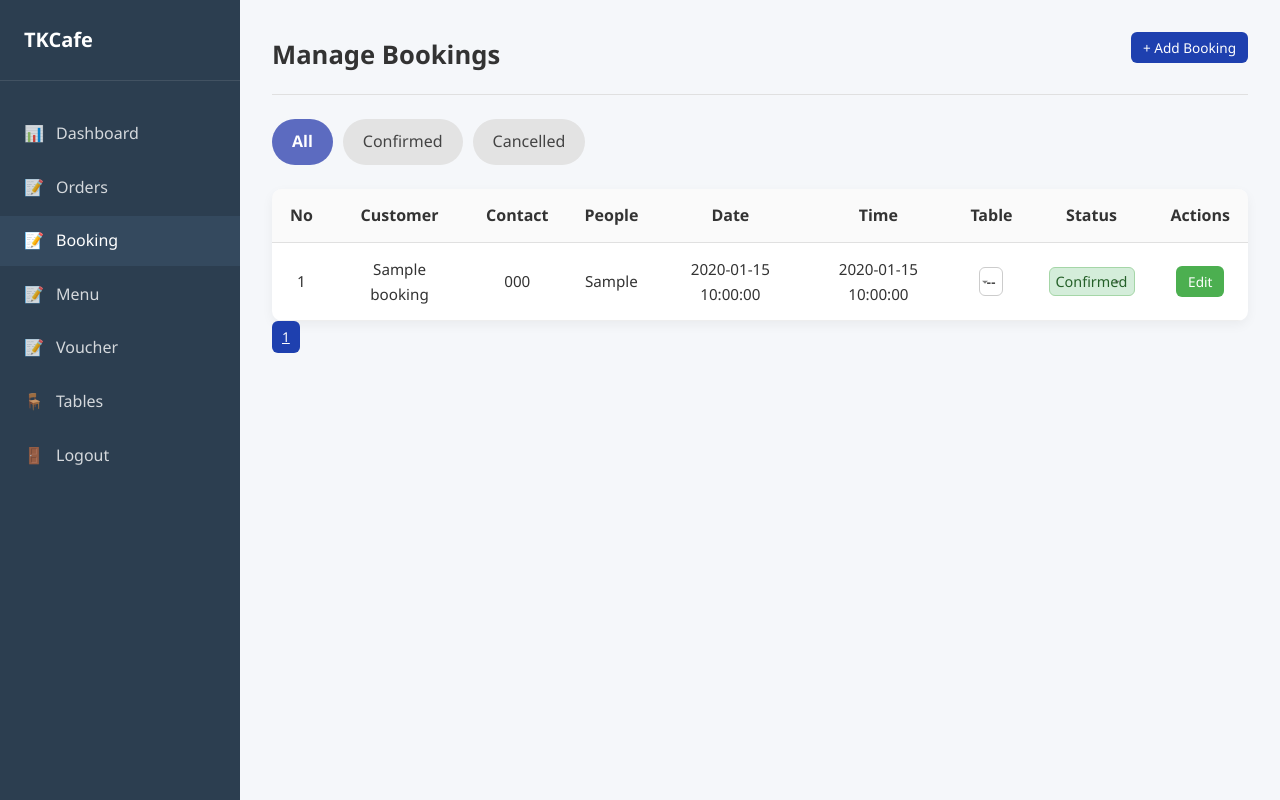
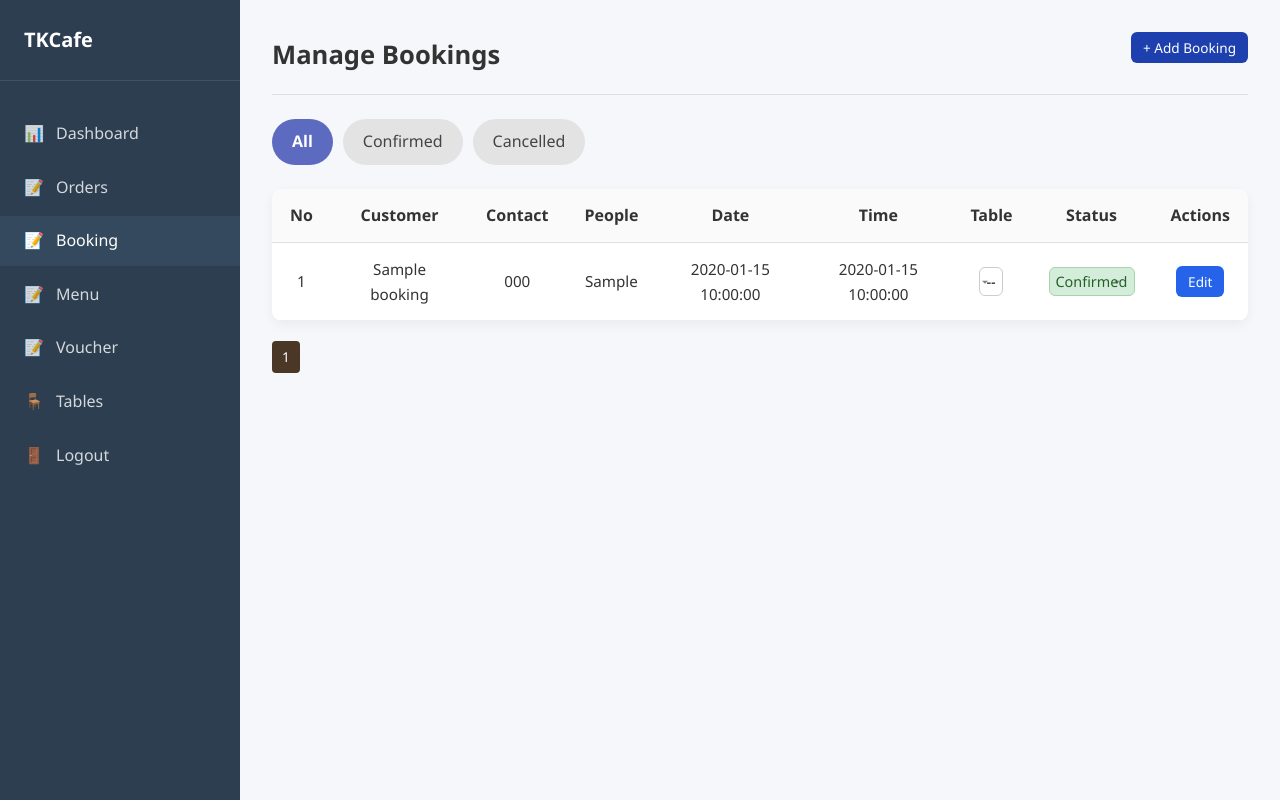
Before and after one commit to NurinNasya/TKCafe, a PHP site: page /Views/manage_booking.php in a window 1280 px wide. Run offline with PHP 8.4, Linux system fonts and the light colour scheme; the visitor is signed in with stand-in values (Sample User, id 1); tables that the repository leaves empty or names only in its code hold one stand-in row (values such as "Sample post").

Commit message:
admincss

```diff
--- a/public/css/admin.css
+++ b/public/css/admin.css
@@ -1751,22 +1744,12 @@ textarea.input-field {
 }
 
 .edit-btn {
-  background-color: #4caf50;
+  background-color: #2563eb;
   color: white;
 }
 
 .edit-btn:hover {
-  background-color: #43a047;
-}
-
-.delete-btn {
-  background-color: #f44336;
-  color: white;
-  margin-left: 6px;
-}
-
-.delete-btn:hover {
-  background-color: #d32f2f;
+  background-color: #2563eb;
 }
 
 
@@ -1943,3 +1926,110 @@ textarea.input-field {
   font-size: 24px;
   cursor: pointer;
 }
+
+/* pagination table*/
+.pagination {
+  margin-top: 20px;
+  display: flex;
+  gap: 6px;
+  flex-wrap: wrap;
+}
+
+.pagination .btn-sm {
+  padding: 5px 10px;
+  text-decoration: none;
+  background-color: #ddd;
+  border-radius: 4px;
+  color: #333;
+}
+
+.pagination .btn-primary {
+  background-color: #4a3726;
+  color: #fff;
+}
+
+/* pagination menu*/
+
+.pagination {
+  margin-top: 20px;
+  display: flex;
+  gap: 6px;
+  flex-wrap: wrap;
+  align-items: center;
+}
+
+.pagination .btn-sm {
+  padding: 5px 10px;
+  text-decoration: none;
+  background-color: #ddd;
+  border-radius: 4px;
+  color: #333;
+}
+
+.pagination .btn-primary {
+  background-color: #4a3726;
+  color: #fff;
+}
+
+.pagination .dots {
+  padding: 5px 10px;
+  color: #555;
+}
+
+
+/* pagination booking*/
+
+.pagination {
+  margin-top: 20px;
+  display: flex;
+  gap: 6px;
+  flex-wrap: wrap;
+  align-items: center;
+}
+
+.pagination .btn-sm {
+  padding: 5px 10px;
+  text-decoration: none;
+  background-color: #ddd;
+  border-radius: 4px;
+  color: #333;
+}
+
+.pagination .btn-primary {
+  background-color: #4a3726;
+  color: #fff;
+}
+
+.pagination .dots {
+  padding: 5px 10px;
+  color: #555;
+}
+
+
+/* pagination voucher*/
+
+
+.pagination {
+  margin-top: 20px;
+  display: flex;
+  gap: 6px;
+  flex-wrap: wrap;
+  align-items: center;
+}
+
+.pagination a {
+  padding: 5px 10px;
+  text-decoration: none;
+  background-color: #ddd;
+  border-radius: 4px;
+  color: #333;
+}
+
+.pagination a:hover {
+  background-color: #ddd;
+}
+
+.pagination a.active {
+  background-color: #4a3726;
+  color: white;
+}
```
Also changed, not shown: other parts of public/css/admin.css (+21 -28 lines). Lines whose indentation alone changed are shown as unchanged.
